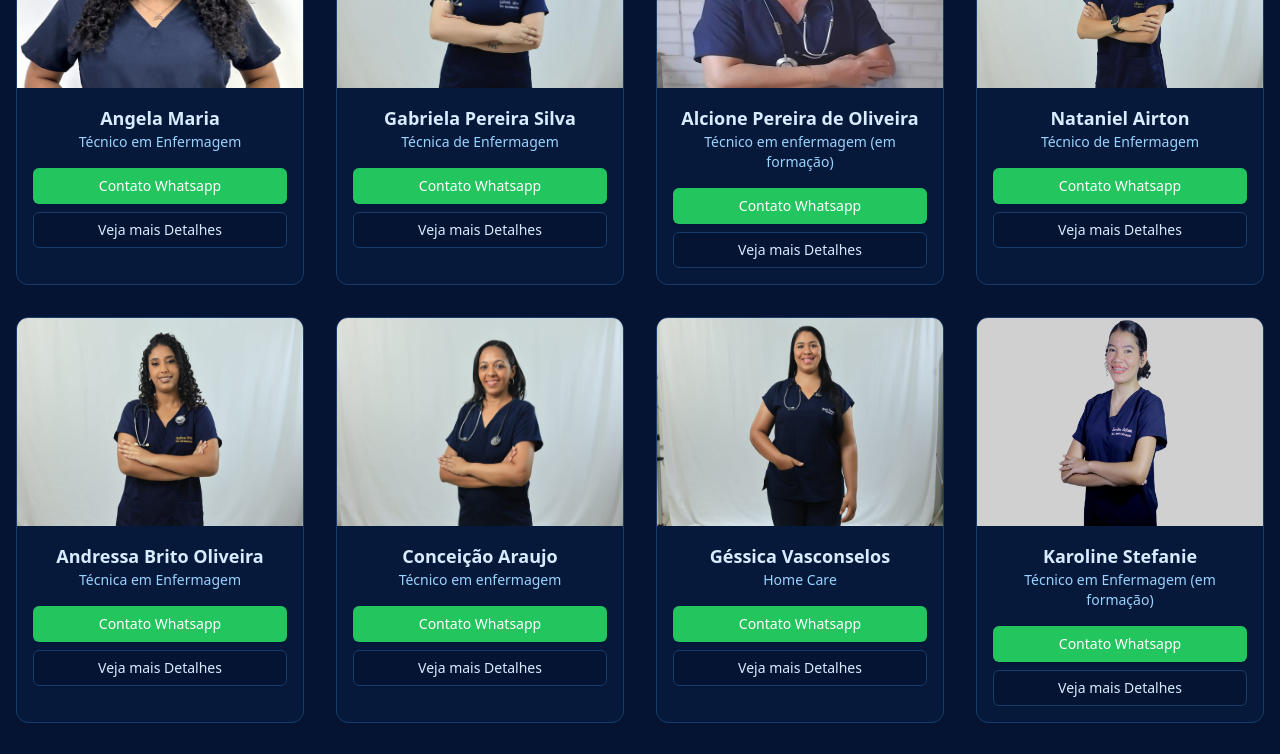
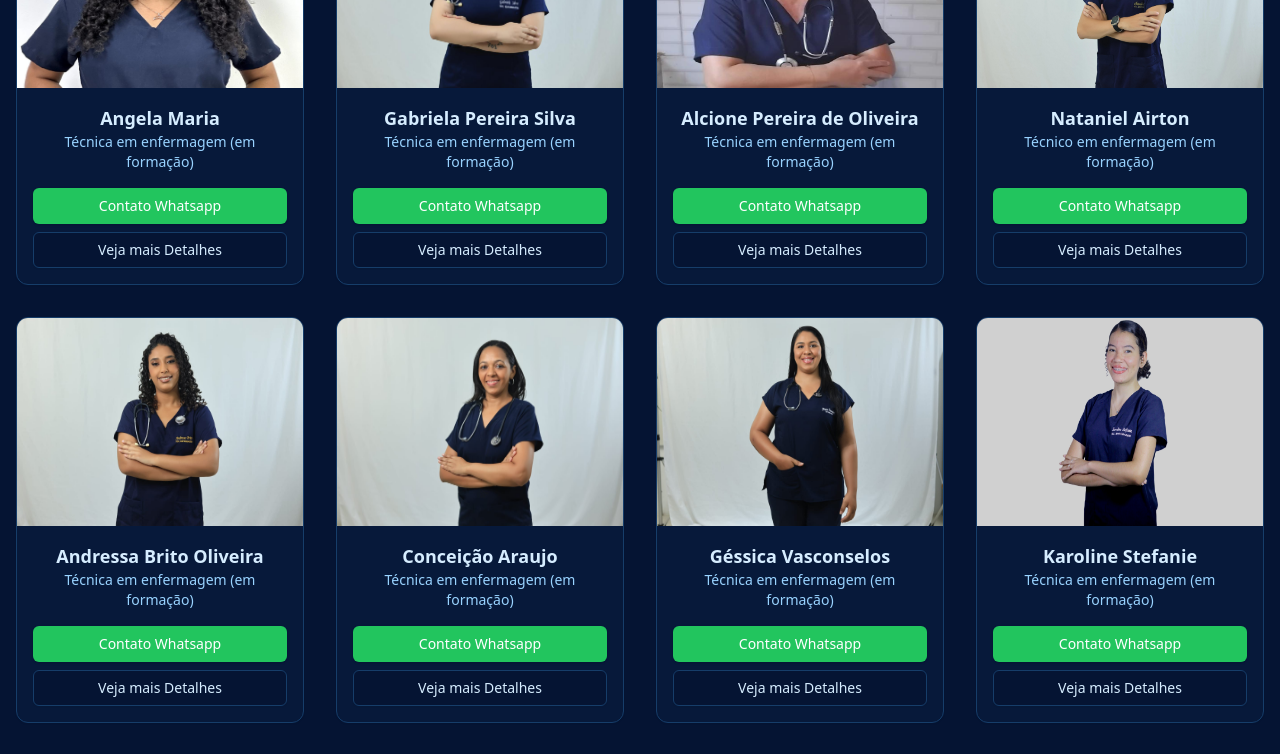
Before and after one commit to Guilhermeprog3/nursing-report, a Next.js app: page /professionals in a window 1280 px wide. Shown: the part 1640-2394 px from the top of the page. Built offline with nearby package versions, Linux system fonts and the light colour scheme.

Commit message:
feat:adicionando imagens

```diff
--- a/src/data/profissionais.ts
+++ b/src/data/profissionais.ts
@@ -11,6 +11,7 @@ export const professionals = [
       'Apoio às rotinas de enfermagem e organização de registros.',
       'Orientação à população e participação em campanhas de promoção da saúde.',
       'Atuação seguindo protocolos e normas de biossegurança.',
+      "Estágio Supervisionado - Hospital da polícia Militar (HPM) 11/2024 - 12/2024", "Estágio Supervisionado - UBS - Cristo Rei 05/2024 - 06/2024 " ,"Estágio extracurricular - Vilar (Hospital de olhos) 02/06 até o momento."
     ],
     city: 'Teresina / PI',
     about: 'Sou acadêmica do curso em enfermagem com sólida formação e comprometimento em prestar assistência segura, qualificada e centrada no paciente. Atuando com rigor técnico, ética e sensibilidade, assegurando cuidado humanizado e eficiente em todas as etapas do atendimento. Garantindo resultados positivos, preservando a saúde, qualidade de vida e a dignidade de cada indivíduo sob minha responsabilidade.',
@@ -23,7 +24,7 @@ export const professionals = [
       email: 'allyssandrak21@gmail.com',
       phone: '(86) 981382318',
     },
-    disponibilidade_viagem: 'Sim',
+    disponibilidade_viagem: 'Não',
     disponibilidade_finais_de_semana: 'Sim',
   },
   {
@@ -34,7 +35,7 @@ export const professionals = [
     image: '/samara.jpeg',
     experience: ["Administração de medicamentos e vacinação (sob supervisão)", "Monitorização de sinais vitais",  "Realização de curativo","Coleta de sangue para exames laboratoriais"],
     city: 'Teresina / PI',
-    about: 'Sou acadêmica do curso Técnico em Enfermagem, atualmente em fase de formação. Atuo com foco em home care (atendimento domiciliar), levando ao paciente o conforto de ser cuidado no ambiente familiar, com a mesma qualidade e dedicação encontrada em clínicas e hospitais.',
+    about: 'Acadêmica em formação. Atuo com foco em home care (atendimento domiciliar), levando ao paciente o conforto de ser cuidado no ambiente familiar, com a mesma qualidade e dedicação encontrada em clínicas e hospitais.',
     skills: ["Estratégias integradas de prevenção e tratamento do HIV com enfoque em PREP, PEP, diagnóstico e ética - Coren Piauí Carga 8H Data 02/2024", "Primeiros socorros, desmaio, engasgo, crises convulsivas e quedas - Coren 4H 02/2024", "Princípios fundamentais a instrumentação cirúrgica fundamentação teórica e atividades práticas - Coren 8H 03/2024", "Oficina de feridas e curativos - Senac 2H"],
     contact: {
       email: 'Samaraemanuella24@gmail.com',
@@ -97,7 +98,7 @@ export const professionals = [
   {
     id: 6,
     name: 'Ana Beatriz',
-    specialty: 'Técnica de Enfermagem (em formação)',
+    specialty: 'Técnica em enfermagem (em formação)',
     description: 'Interesse em desenvolver carreira na área da saúde, especialmente na assistência domiciliar (Home Care).',
     image: '/ana beatriz.jpeg',
     experience: [],
@@ -148,7 +149,7 @@ export const professionals = [
   {
     id: 9,
     name: 'Samyla Cristine',
-    specialty: 'Técnica de enfermagem',
+    specialty: 'Técnica em enfermagem (em formação)',
     description: 'Excelência em Cuidado Domiciliar',
     image: '/samyla.jpeg',
     experience: [ "Assistência de enfermagem em atenção básica, com atuação em cuidados diretos ao paciente, apoio em procedimentos, acompanhamento clínico, administração de medicações e vacinas;", "Coleta de exames laboratoriais;", "Participação em ações de promoção e prevenção em saúde.", "organização de materiais e insumos", "registro em prontuário", "participação em campanhas de saúde"],
@@ -165,7 +166,7 @@ export const professionals = [
   {
     id: 10,
     name: 'Layla Santos',
-    specialty: 'Técnico em Enfermagem (em formação)',
+    specialty: 'Técnica em enfermagem (em formação)',
     description: 'Foco em Home Care',
     image: '/Layla.jpeg',
     experience: ["Procedimentos técnicos", "Organização da rotina de cuidados", "Apoio à equipe multiprofissional"],
@@ -181,8 +182,8 @@ export const professionals = [
   },
   {
     id: 11,
-    name: 'Ellen Silva',
-    specialty: 'Técnico em Enfermagem',
+    name: 'Ellen Santos',
+    specialty: 'Técnica em enfermagem (em formação)',
     description: 'Foco em atendimento domiciliar (HOME CARE).',
     image: '/ellen.jpeg',
     experience: ["Apoio em campanhas e rotinas de vacinação;", "Verificação e registro de sinais vitais;", "Preparo e administração de medicações", "Realização de curativos e assistência em procedimentos;", "Acompanhamento de pacientes hospitalizados;", "Registro e organização de informações em prontuário;", "Apoio à equipe de enfermagem nas rotinas assistenciais."],
@@ -199,7 +200,7 @@ export const professionals = [
   {
     id: 12,
     name: 'Isabella Maria',
-    specialty: 'Técnico de Enfermagem',
+    specialty: 'Técnica em enfermagem (em formação)',
     description: 'Cursando o Técnico de Enfermagem pelo SENAC.',
     image: '/Isabella.jpg',
     experience: ["Controle de sinais vitais e realização de curativos", "Administração de medicamentos e aplicação de vacinas", "Apoio nas atividades de enfermagem e organização de registros"],
@@ -216,12 +217,12 @@ export const professionals = [
   {
     id: 13,
     name: 'Angela Maria',
-    specialty: 'Técnico em Enfermagem',
+    specialty: 'Técnica em enfermagem (em formação)',
     description: 'Cursando Técnico em Enfermagem na instituição Senac PI.',
     image: '/Ângela.jpg',
-    experience: [],
+    experience: ["Estágio em UBS","Apoio no atendimento a pacientes e realização de triagens","participação em campanhas de saúde","Estágio em Clinica Médica","Acompanhamento de consultas e coleta de dados para anamnese."],
     city: 'Teresina / PI',
-    about: 'Angela Maria Andrade Cunha, atualmente cursando Técnico em Enfermagem na instituição Senac PI.',
+    about: 'Busco constantemente aprimorar meus conhecimentos e habilidades para oferecer um cuidado humanizado e de qualidade aos pacientes.',
     skills: ["Curso de Aperfeiçoamento em Cuidados Paliativos - Coren PI, com carga horária de 04 horas, 06/2025.", "Curso de Pé Diabético, oferecido pelo Senac PI, com carga horária de 03 horas,05/2025.", "Oficina de feridas e curativos,na instituição Senac PI. Com carga horária de 02 horas,05/2024"],
     contact: {
       email: 'angelamariaandrade2613@gmail.com',
@@ -233,7 +234,7 @@ export const professionals = [
   {
     id: 14,
     name: 'Gabriela Pereira Silva',
-    specialty: 'Técnica de Enfermagem',
+    specialty: 'Técnica em enfermagem (em formação)',
     description: 'Técnica de Enfermagem dedicada e comprometida, com forte senso de responsabilidade e ética.',
     image: '/gabriela.jpeg',
     experience: ["Administração de medicamentos", "Punção Venosa e troca de acesso.", "Troca e limpeza de curativos", "Retirada de Pontos", "Anotações de Enfermagem", "Coleta de Sangue", "Monitorização de Sinais Vitais, Pesagem e Testes de Glicemia.", "Vacinação, Intramuscular, Intradérmica e Subcutânea."],
@@ -250,7 +251,7 @@ export const professionals = [
   {
     id: 15,
     name: 'Alcione Pereira de Oliveira',
-    specialty: 'Técnico em enfermagem (em formação)',
+    specialty: 'Técnica em enfermagem (em formação)',
     description: 'Estudante do curso técnico em enfermagem em formação pelo Senac Piauí.',
     image: '/alcione.jpeg',
     experience: [],
@@ -267,7 +268,7 @@ export const professionals = [
   {
     id: 16,
     name: 'Nataniel Airton',
-    specialty: 'Técnico de Enfermagem',
+    specialty: 'Técnico em enfermagem (em formação)',
     description: 'Técnico de Enfermagem com ampla experiência e dedicação.',
     image: '/nataniel.jpeg',
     experience: ["Administração de medicamentos e vacinação", "Monitoramento de sinais vitais e realização de curativos.", "Apoio às rotinas de enfermagem e organização de registros.", "Orientação à população e participação em campanhas de promoção da saúde.", "Atuação seguindo protocolos e normas de biossegurança."],
@@ -284,7 +285,7 @@ export const professionals = [
   {
     id: 17,
     name: 'Andressa Brito Oliveira',
-    specialty: 'Técnica em Enfermagem',
+    specialty: 'Técnica em enfermagem (em formação)',
     description: 'Técnica em Enfermagem, apaixonada pelo cuidado humanizado.',
     image: '/andressa.jpeg',
     experience: ["Administração segura de medicamentos;", "Monitoramento de sinais vitais;", "Apoio em procedimentos clínicos e cirúrgicos;", "Cuidados humanizados no pré e pós-operatório;", "Atendimentos de urgência, como primeiros socorros (desmaios, engasgos, crises convulsivas e quedas).","Estratégias de prevenção e tratamento do HIVPrEP, PEP, diagnóstico e ética","V ENATEPI – Encontro de Auxiliares e Técnicos de Enfermagem do Piauí"],
@@ -301,7 +302,7 @@ export const professionals = [
   {
     id: 18,
     name: 'Conceição Araujo',
-    specialty: 'Técnico em enfermagem',
+    specialty: 'Técnica em enfermagem (em formação)',
     description: 'Estudante de técnico em enfermagem, atualmente no 4° período.',
     image: '/conceicao.jpeg',
     experience: ["UBS Antônio Carlos Costa (bairro Cristo Rei) Junho 2024", "Hospital Geral do Buenos Aires Novembro 2024", "Hospital da Polícia Militar do Piauí (HPM) Dezembro 2024 ", "Hospital Santa Maria Agosto 2024 até o momento. "],
@@ -319,7 +320,7 @@ export const professionals = [
   {
     id: 19,
     name: 'Géssica Vasconselos',
-    specialty: 'Home Care',
+    specialty: 'Técnica em enfermagem (em formação)',
     description: 'Atendimento especializado em Home Care.',
     image: '/gessica.jpeg',
     experience: ["Hospital Dirceu Arco Verde - HPM", "Hospital geral do Satélite", "Unidade de saúde da família Dr. José Wilson Batista", "Auxiliar de apoio a inclusão crianças autistas (CMEI Esplanada)"],
@@ -336,7 +337,7 @@ export const professionals = [
   {
     id: 20,
     name: 'Karoline Stefanie',
-    specialty: 'Técnico em Enfermagem (em formação)',
+    specialty: 'Técnica em enfermagem (em formação)',
     description: 'Estudante do curso Técnico em Enfermagem pelo SENAC.',
     image: '/karoline.jpg',
     experience: [ 'Administração de medicamentos e vacinação',
@@ -355,7 +356,7 @@ export const professionals = [
   {
     id: 21,
     name: 'Eniele Aquino',
-    specialty: 'Técnica em enfermagem',
+    specialty: 'Técnica em enfermagem (em formação)',
     description: 'Técnica em enfermagem, com experiência no cuidado de pessoas.',
     image: '/eniele.jpeg',
     experience: ["Administração de medicamentos e vacinação", "Monitoramento de sinais vitais e realização de curativos.", "Apoio às rotinas de enfermagem e organização de registros.", "Orientação à população e participação em campanhas de promoção da saúde.", "Atuação seguindo protocolos e normas de biossegurança."],
@@ -372,7 +373,7 @@ export const professionals = [
   {
     id: 22,
     name: 'Antonio Rodrigues',
-    specialty: 'Técnico de enfermagem',
+    specialty: 'Técnico em enfermagem (em formação)',
     description: 'Técnico de enfermagem com experiência prática adquirida em estágios.',
     image: '/antonio.jpeg',
     experience: ["Estágios em unidade Básico de saúde (UBS)", "Clínica médica, centro cirúrgico, urgência e emergência e uti.", "Aferição de sinais vitais, administração de medicamentos, realização de curativos, banho no leito e registro de anotação de enfermagem."],
```
